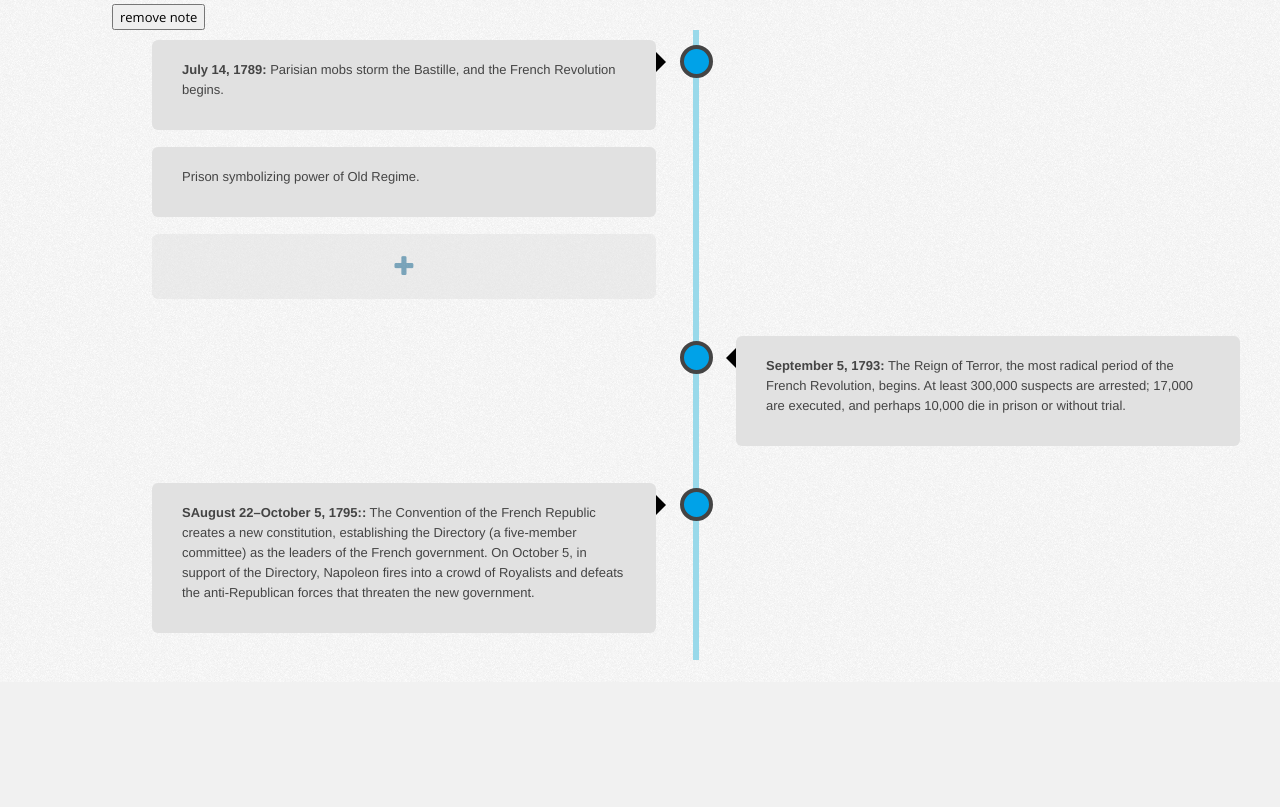
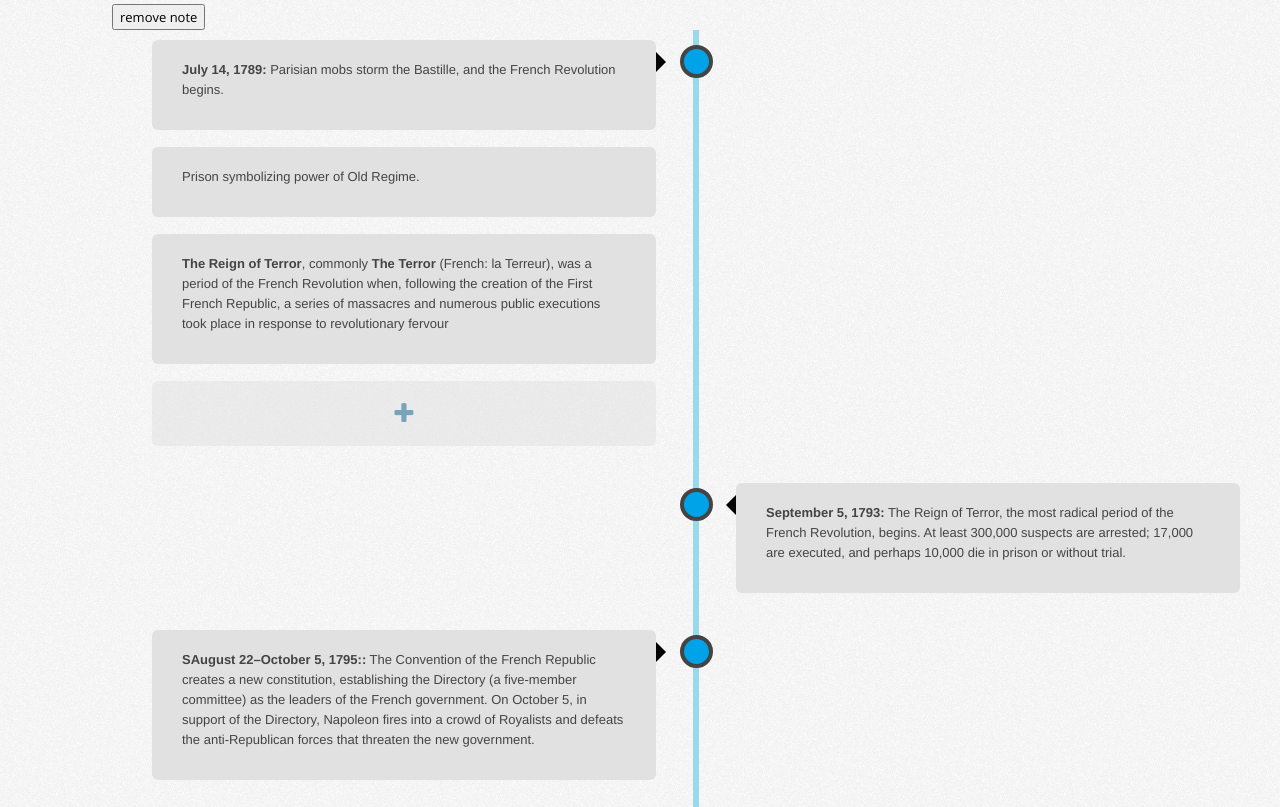
Before and after one commit to leandrosardi/timelinesjs, a plain HTML site: page index.html in a window 1280 px wide. Both pictures are taken after a click on the link "Add more information". Shown: the part 118-925 px from the top of the page. Before the commit the page ends 800 px from the top, so only its background shows below. Drawn offline with nearby package versions, Linux system fonts and the light colour scheme.

Commit message:
new version

```diff
--- a/index.html
+++ b/index.html
@@ -39,7 +39,12 @@
 			add_button: true, // default value is false
 			add_button_title: 'Add more information', // default value is ''
 			on_click_add_button: function() {
-				alert('Add more useful information about the 1789 this event!');
+
+				timelinesJs.addNote( ctx, '1789-dot', {
+					id: '1789-3',
+					html: '<b>The Reign of Terror</b>, commonly <b>The Terror</b> (French: la Terreur), was a period of the French Revolution when, following the creation of the First French Republic, a series of massacres and numerous public executions took place in response to revolutionary fervour',
+				});
+
 			},
 		});
 
@@ -76,8 +81,9 @@
 		});
 
 	});
+
 	$('#remove').click(function() {
-		timelinesJs.removeNote( ctx, 'invitation-messages', 'ABF1-guid');
+		timelinesJs.removeNote( ctx, '1789-dot', '1789');
 	});
 </script>
 
```
Also changed, not shown: 1 other file.
